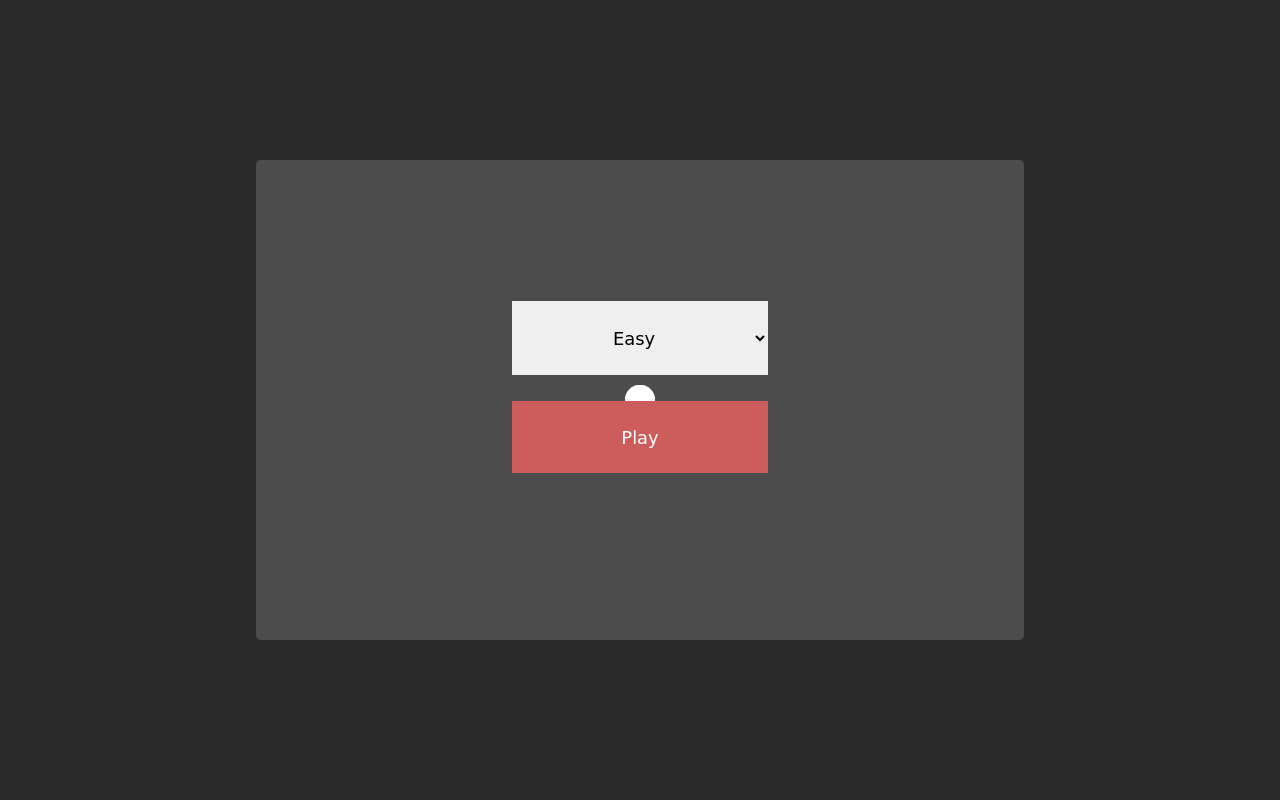
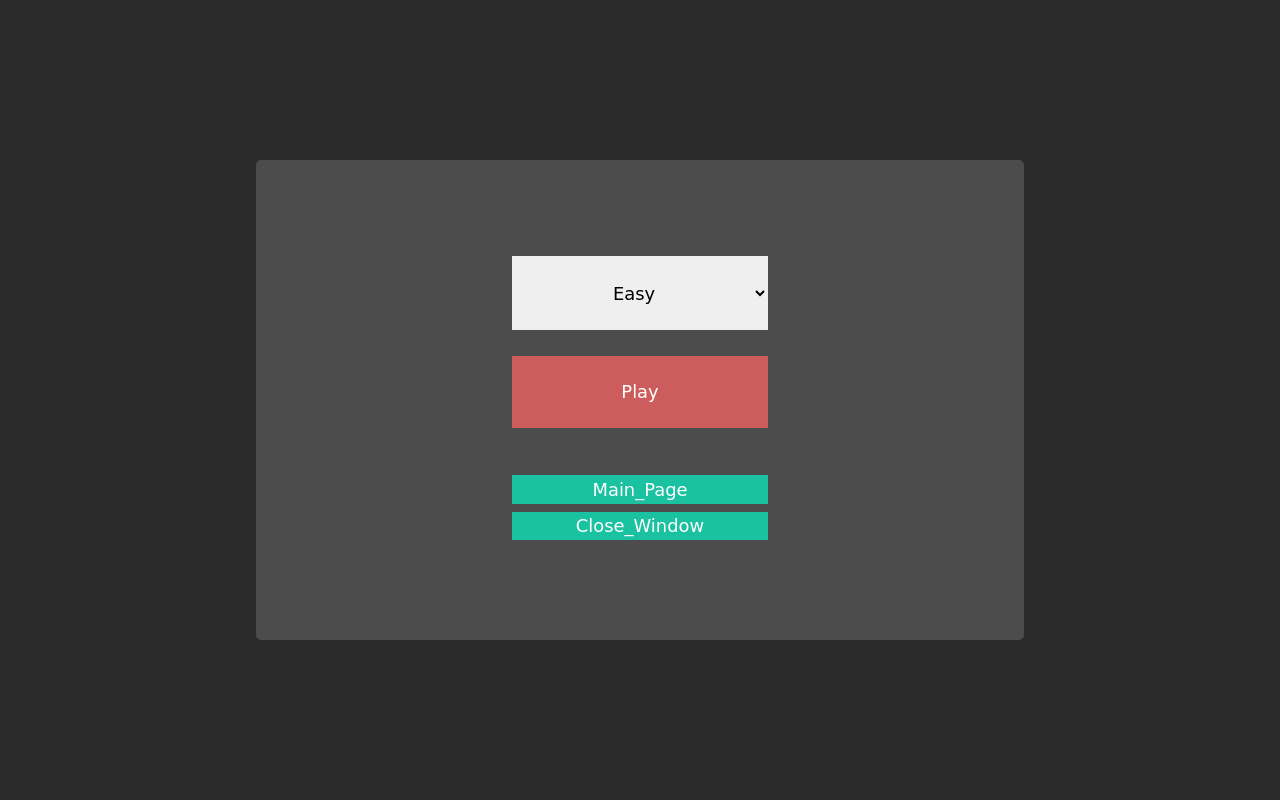
Before and after one commit to mohitsharma-iitj/bubble-game-deployed, a Flask app: template templates/index.html in a window 1280 px wide. Run offline with Flask 2, Linux system fonts and the light colour scheme; the template is opened without the code that fills it, so the values that code supplies are empty; some libraries are stand-ins or nearby versions.

Commit message:
Update index.html

```diff
--- a/templates/index.html
+++ b/templates/index.html
@@ -20,6 +20,11 @@
       </select>
 
       <input type="submit" value="Play" />
+      <br>
+
+      <input class ="optn" type="button" value="Main_Page" onclick="window.location.href='www.iitj.ac.in'"></input>
+      <input class ="optn" type="button" value="Close_Window" onclick="window.close()"></input>
+
     </form>
 
     <div class="myGame"></div>
```
